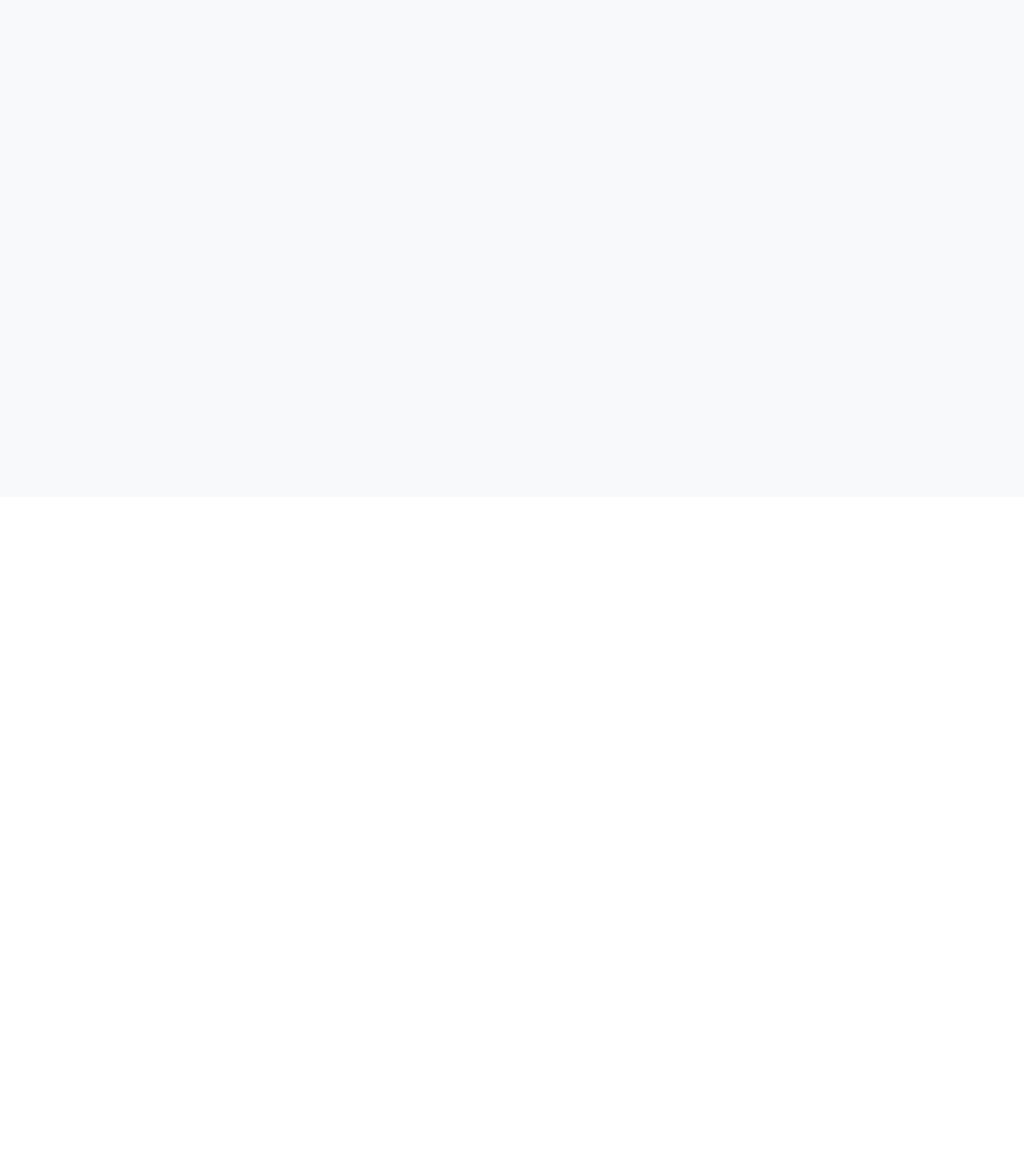
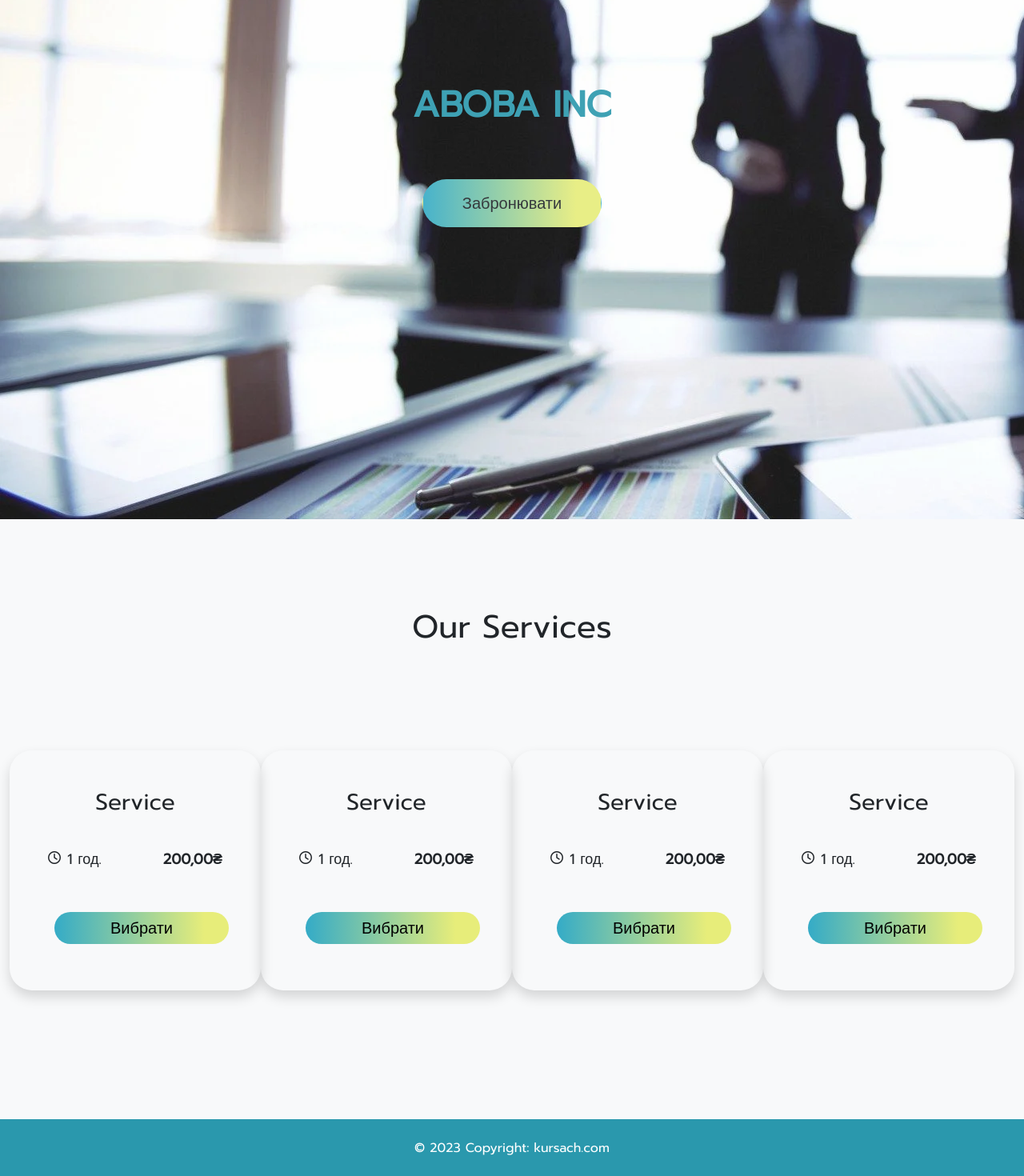
Before and after one commit to Pixel147/kursach, an Angular app in the folder angular/: page /company in a window 1280 px wide. Shown: the part 329-1799 px from the top of the page at 80% size. Before the commit the page ends 950 px from the top, so only its background shows below. Built offline with nearby package versions, Linux system fonts and the light colour scheme.

Commit message:
appointment

```diff
--- a/angular/src/app/company-appointment/company-appointment.component.css
+++ b/angular/src/app/company-appointment/company-appointment.component.css
@@ -0,0 +1,131 @@
+.main-block
+{
+  background-image: url("src/assets/images/company/main-image.jpg");
+  opacity: 0.9;
+}
+
+.block
+{
+  height: 900px;
+}
+
+.second-row
+{
+  height: 750px;
+}
+
+.block-second
+{
+  height: 600px;
+}
+
+.blocks
+{
+  height: 400px;
+}
+
+.btn
+{
+  width: 22%;
+  height: 60px;
+  margin: 10px 8px;
+  border-radius: 50px;
+  font-size: 20px;
+  opacity: 1;
+  background: rgb(52,171,199);
+  background: linear-gradient(90deg, rgba(52,171,199,1) 0%, rgba(231,237,122,1) 86%);
+  font-family: Mulish,sans-serif;
+}
+
+.btn-mini
+{
+  text-decoration:none;
+  color: black;
+  width: 100%;
+  height: 40px;
+  margin: 10px 8px;
+  border-radius: 50px;
+  border:none;
+  font-size: 20px;
+  opacity: 1;
+  background: rgb(52,171,199);
+  background: linear-gradient(90deg, rgba(52,171,199,1) 0%, rgba(231,237,122,1) 86%);
+  font-family: Mulish,sans-serif;
+}
+
+.btn-mini:hover
+{
+  text-decoration:none;
+  color: black;
+  width: 100%;
+  height: 40px;
+  margin: 10px 8px;
+  border-radius: 50px;
+  font-size: 20px;
+  opacity: 0.7;
+  transition: 0.4s;
+  background: rgb(52,171,199);
+  background: linear-gradient(90deg, rgba(52,171,199,1) 0%, rgba(231,237,122,1) 86%);
+  font-family: Mulish,sans-serif;
+}
+
+.text-company
+{
+  font-size: 65px;
+  font-weight: 1000;
+  color: #2A98AD;
+  opacity: 1;
+}
+
+.btn:hover
+{
+  opacity: 0.8;
+  transition: 0.4s;
+}
+
+.block-info
+{
+  height: 300px;
+  border-radius: 28px;
+}
+
+
+
+.subText
+{
+  font-size: 18px;
+}
+
+.valueText
+{
+  font-size: 18px;
+  font-weight: bold;
+}
+
+@media (max-width: 1600px) {
+
+}
+
+@media (max-width: 1400px) {
+  .text-company
+  {
+    font-size: 45px;
+  }
+
+  .btn
+  {
+    width: 27%;
+  }
+}
+
+@media (max-width: 1000px) {
+  .text-company
+  {
+    font-size: 45px;
+  }
+
+  .btn
+  {
+    width: 35%;
+  }
+}
--- a/angular/src/app/company-appointment/company-appointment.component.html
+++ b/angular/src/app/company-appointment/company-appointment.component.html
@@ -1,6 +1,90 @@
-<app-owner-menu></app-owner-menu>
 <div class="container-fluid bg-light min-vh-100">
-  <div class="container">
+  <div class="row d-flex justify-content-center align-items-center main-block">
+    <div class="col-xxl-8 col-lg-8 col-sm-12 block d-flex flex-column justify-content-center align-items-center">
+      <div>
+        <h1 class="pb-5 text-company">ABOBA INC</h1>
+      </div>
+      <button class="btn d-flex justify-content-center align-items-center" href="#">
+        Забронювати
+      </button>
+    </div>
+  </div>
+  <div class="row">
+
+    <div class="second-row d-flex justify-content-center align-items-center">
+      <div class="col-xxl-12 col-lg-12 col-sm-12 block-second d-flex flex-column justify-content-around align-items-center">
+        <h1 class="textInfo">Our Services</h1>
+
+
+        <div class="col-xxl-12 col-lg-12 col-sm-12 blocks d-flex justify-content-around align-items-center">
+
+          <div class="block-info col-xxl-2 col-lg-3 col-sm-8 shadow p-5 d-flex flex-column justify-content-between">
+            <h3 class="text-center">Service</h3>
+            <div class="d-flex justify-content-between">
+              <div class="d-flex">
+                <i class="fa-regular fa-clock pe-2"></i>
+                <h4 class="subText">1 год.</h4>
+              </div>
+
+              <h4 class="valueText">200,00₴</h4>
+            </div>
+            <button class="btn-mini d-flex justify-content-center align-items-center" href="#">
+              Вибрати
+            </button>
+          </div>
+
+          <div class="block-info col-xxl-2 col-lg-3 col-sm-6 shadow p-5 d-flex flex-column justify-content-between">
+            <h3 class="text-center">Service</h3>
+            <div class="d-flex justify-content-between">
+              <div class="d-flex">
+                <i class="fa-regular fa-clock pe-2"></i>
+                <h4 class="subText">1 год.</h4>
+              </div>
+
+              <h4 class="valueText">200,00₴</h4>
+            </div>
+            <button class="btn-mini d-flex justify-content-center align-items-center" href="#">
+              Вибрати
+            </button>
+          </div>
+
+          <div class="block-info col-xxl-2 col-lg-3 col-sm-6 shadow p-5 d-flex flex-column justify-content-between">
+            <h3 class="text-center">Service</h3>
+            <div class="d-flex justify-content-between">
+              <div class="d-flex">
+                <i class="fa-regular fa-clock pe-2"></i>
+                <h4 class="subText">1 год.</h4>
+              </div>
+
+              <h4 class="valueText">200,00₴</h4>
+            </div>
+            <button class="btn-mini d-flex justify-content-center align-items-center" href="#">
+              Вибрати
+            </button>
+          </div>
+
+          <div class="block-info col-xxl-2 col-lg-3 col-sm-6 shadow p-5 d-flex flex-column justify-content-between">
+            <h3 class="text-center">Service</h3>
+            <div class="d-flex justify-content-between">
+              <div class="d-flex">
+                <i class="fa-regular fa-clock pe-2"></i>
+                <h4 class="subText">1 год.</h4>
+              </div>
+
+              <h4 class="valueText">200,00₴</h4>
+            </div>
+            <button class="btn-mini d-flex justify-content-center align-items-center" href="#">
+              Вибрати
+            </button>
+          </div>
+        </div>
+
+      </div>
+    </div>
 
   </div>
+
+
 </div>
+
+<app-footer></app-footer>
--- a/angular/src/app/home/home.component.css
+++ b/angular/src/app/home/home.component.css
@@ -1,4 +1,4 @@
-.main::before
+ .main::before
 {
   content: url("src/assets/images/home-page/main-banner-left.png");
   position: absolute;
--- a/angular/src/app/owner-menu/owner-menu.component.html
+++ b/angular/src/app/owner-menu/owner-menu.component.html
@@ -2,7 +2,7 @@
   <div class="container d-flex justify-content-around">
     <div class="p-4">
       <a routerLink="/ownerInfo">
-        <i class="fa-solid fa-circle-info icon" style="scale: 3; color: white; opacity: 1;"></i>
+        <i class="fa-solid fa-circle-info icon" style="scale: 3; color: white; opacity: 0.8;"></i>
       </a>
     </div>
     <div class="p-4">
```
Also changed, not shown: angular/src/assets/images/company/main-image.jpg (added), 1 other file (tests, documents, lock files or other folders).
